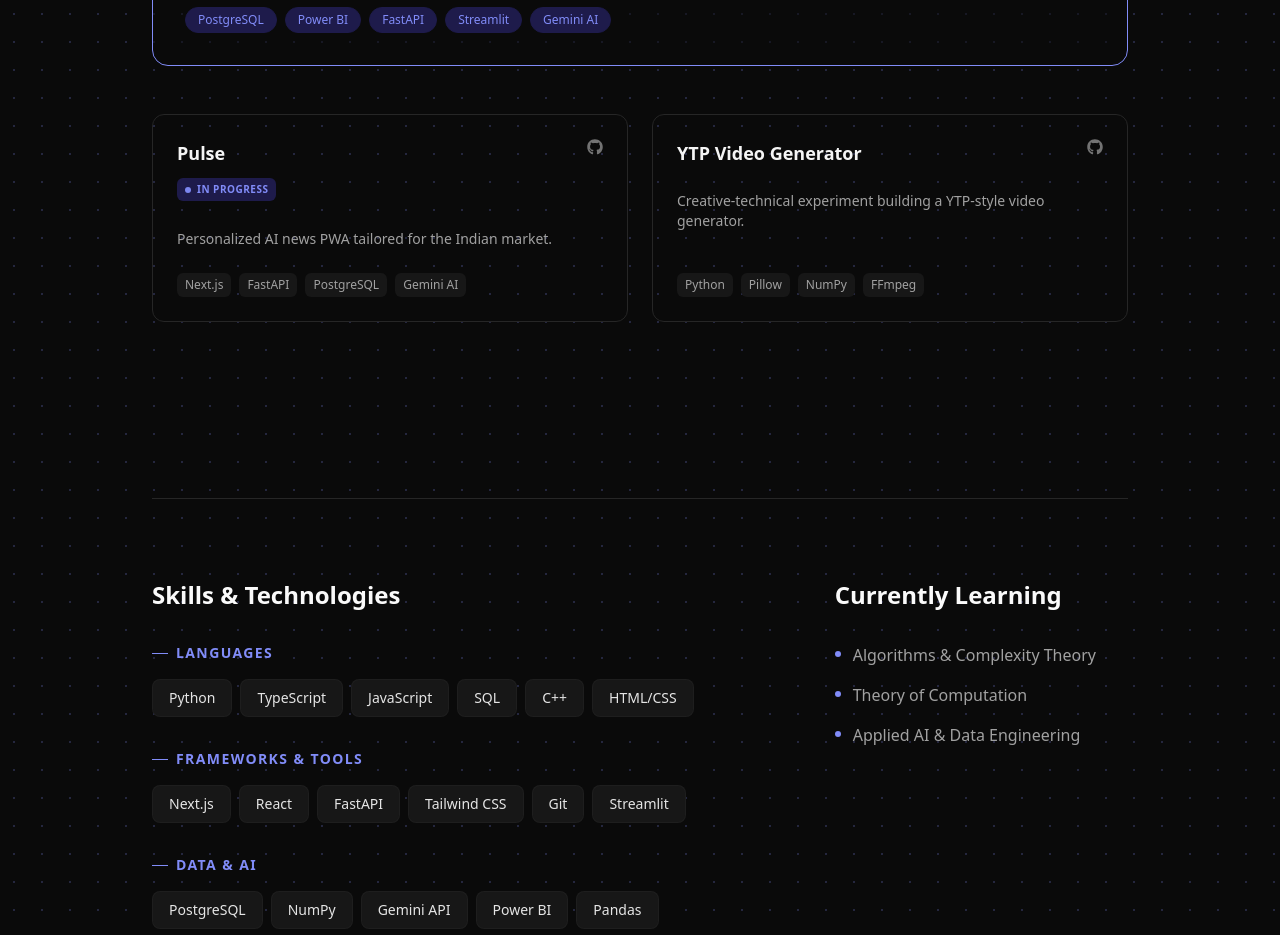
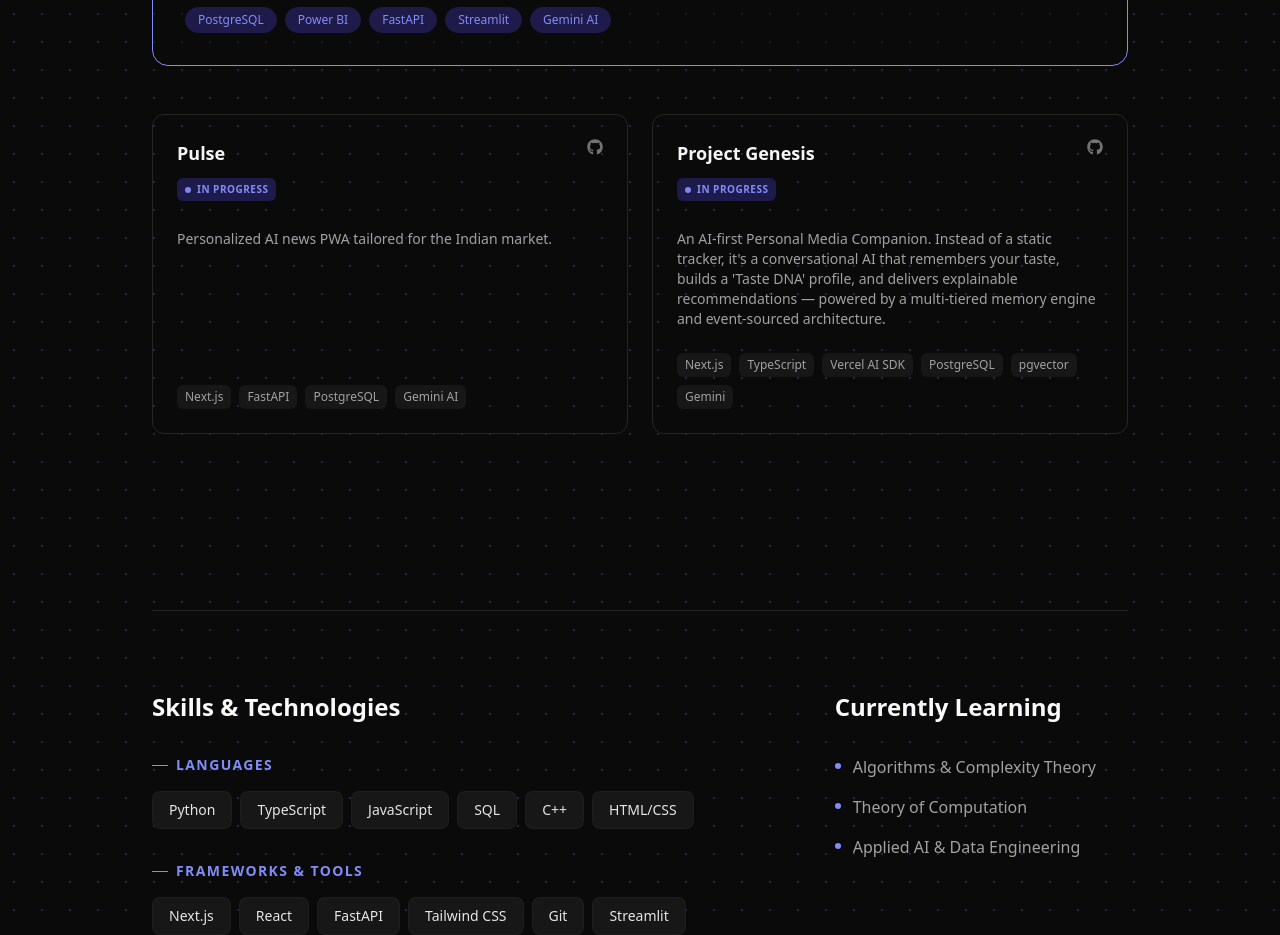
Before and after one commit to doomsday-the/portfolio, a Next.js app: page / in a window 1280 px wide. Shown: the part 1680-2615 px from the top of the page. Built offline with nearby package versions, Linux system fonts and the light colour scheme.

Commit message:
feat: replace YTP generator with Project Genesis (in progress)

```diff
--- a/src/data/projects.ts
+++ b/src/data/projects.ts
@@ -35,11 +35,14 @@ export const projectsData: Project[] = [
     githubUrl: "#"
   },
   {
-    id: "ytp-video-generator",
-    title: "YTP Video Generator",
-    status: "Completed",
-    description: "Creative-technical experiment building a YTP-style video generator.",
-    tags: ["Python", "Pillow", "NumPy", "FFmpeg"],
-    githubUrl: "#"
+    id: "project-genesis",
+    title: "Project Genesis",
+    status: "In Progress",
+    description: "An AI-first Personal Media Companion. Instead of a static tracker, it's a conversational AI that remembers your taste, builds a 'Taste DNA' profile, and delivers explainable recommendations — powered by a multi-tiered memory engine and event-sourced architecture.",
+    problem: "Media tracking apps like MAL and Letterboxd record data, not taste. They can't remember *why* you rated something, or understand your nuanced, idiosyncratic preferences.",
+    approach: "Built an AI agent at the core that uses tool calling to operate the app. A dedicated Memory Engine (Working, Semantic, Taste tiers) gives the AI persistent, structured memory across conversations.",
+    technicalSol: "Next.js App Router + Vercel AI SDK for full-stack TypeScript and streaming. PostgreSQL with pgvector for hybrid semantic search. Event sourcing for reconstructing Taste DNA. Computed recommendation engine — math, not LLM magic.",
+    tags: ["Next.js", "TypeScript", "Vercel AI SDK", "PostgreSQL", "pgvector", "Gemini"],
+    githubUrl: "https://github.com/doomsday-the/Project-Genesis"
   }
 ];
```
